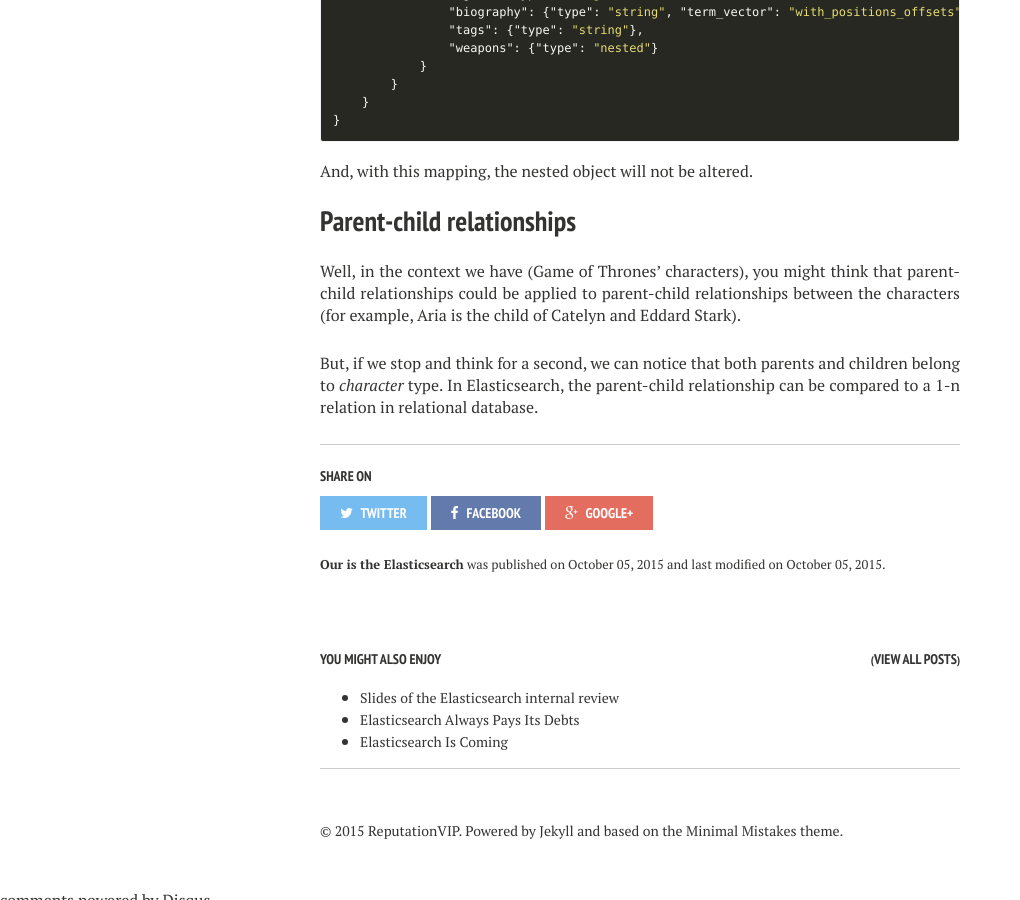
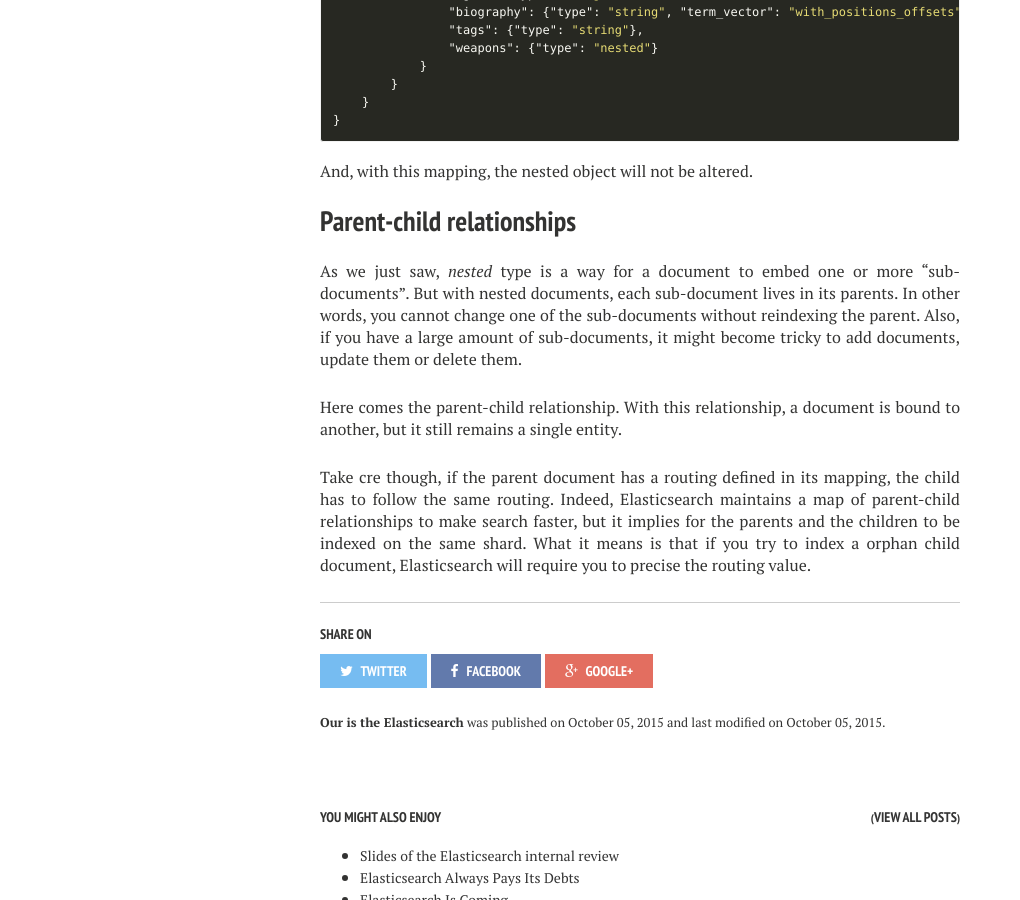
Before and after one commit to semji/reputationvip.github.io, a Jekyll site: the page built from _posts/2015-10-05-elasticsearch-our-is-elasticsearch.md, in a window 1280 px wide and 900 px high, scrolled down 6370 px. Shown: the whole window, without its empty margins (0-1020 px from the left). Built offline with Jekyll 4.4.1, drawn with Linux system fonts in a browser that asks for light colours; nearby versions of some CDN libraries; comment, search, counter and statistics services are not loaded; some of the changed text lies outside the part shown.

Commit message:
Began parent-child relation part

```diff
--- a/_posts/2015-10-05-elasticsearch-our-is-elasticsearch.md
+++ b/_posts/2015-10-05-elasticsearch-our-is-elasticsearch.md
@@ -252,9 +252,15 @@
 
 ## Parent-child relationships
 
-Well, in the context we have (Game of Thrones' characters), you might think that parent-child relationships could be
-applied to parent-child relationships between the characters (for example, Aria is the child of Catelyn and Eddard
-Stark).
+As we just saw, *nested* type is a way for a document to embed one or more "sub-documents". But with nested documents,
+each sub-document lives in its parents. In other words, you cannot change one of the sub-documents without reindexing
+the parent. Also, if you have a large amount of sub-documents, it might become tricky to add documents, update them
+or delete them.
 
-But, if we stop and think for a second, we can notice that both parents and children belong to *character* type. In
- Elasticsearch, the parent-child relationship can be compared to a 1-n relation in relational database.
+Here comes the parent-child relationship. With this relationship, a document is bound to another, but it still remains
+a single entity.
+
+Take cre though, if the parent document has a routing defined in its mapping, the child has to follow the same routing.
+Indeed, Elasticsearch maintains a map of parent-child relationships to make search faster, but it implies for the
+parents and the children to be indexed on the same shard. What it means is that if you try to index a orphan child
+document, Elasticsearch will require you to precise the routing value.
```
